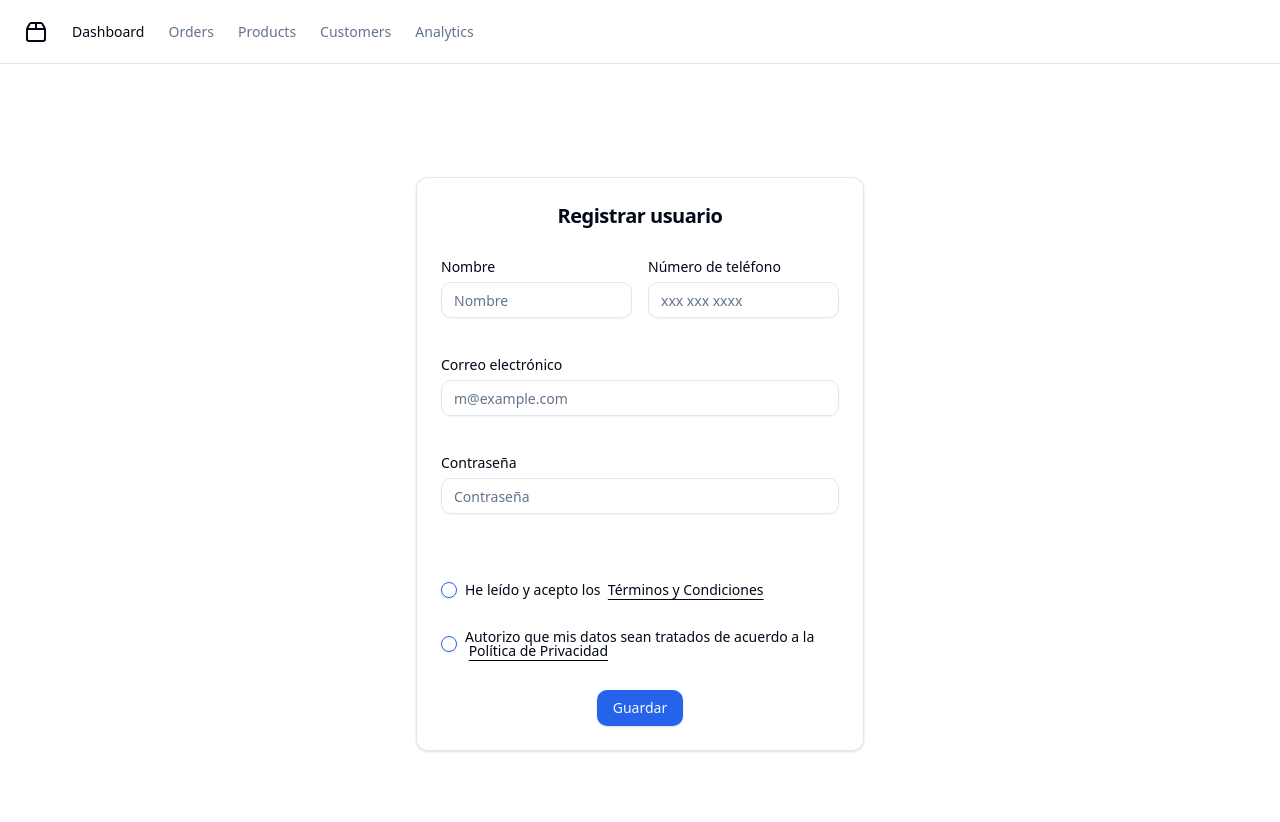
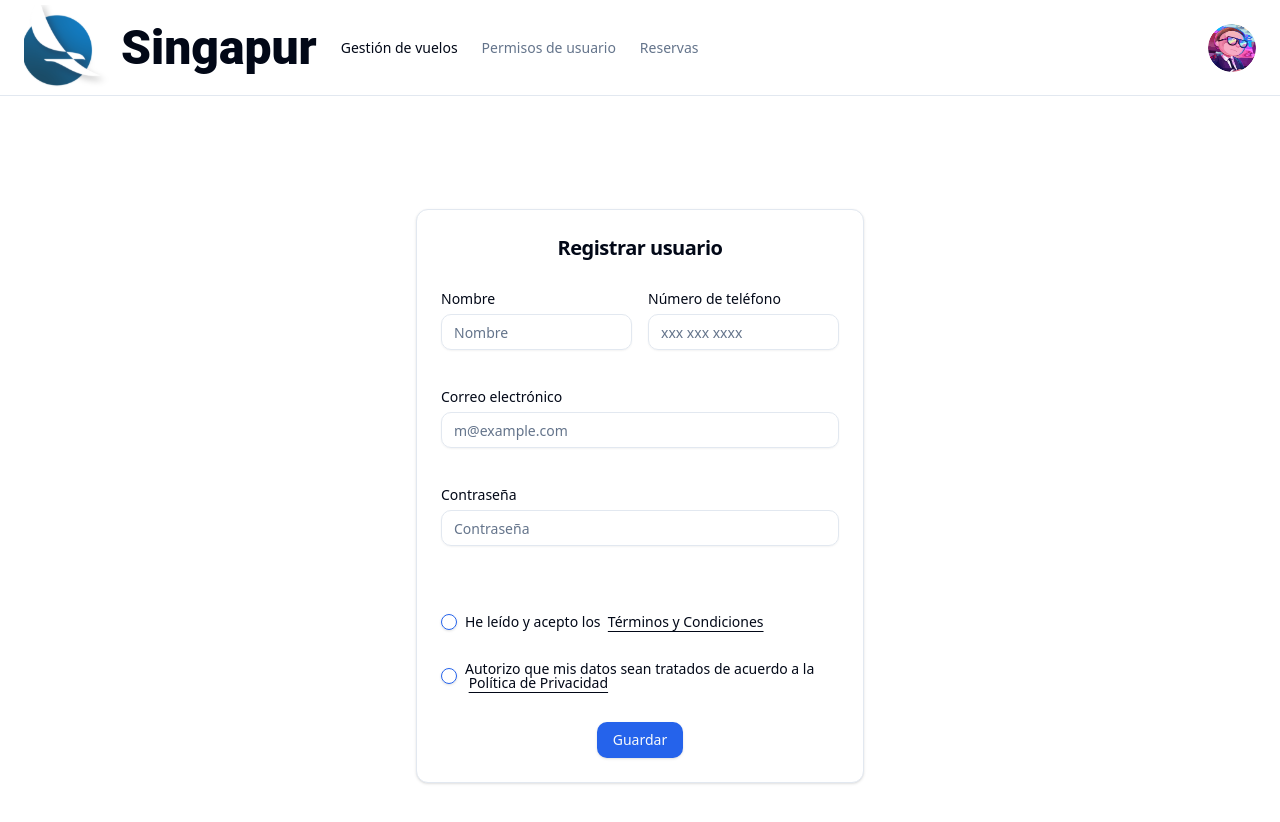
Before and after one commit to repositorios-fabrica-escuela/code-factory-virtual-front, a Next.js app: page /authentication/register/register in a window 1280 px wide. Shown: the top 822 px of the page. Built offline with nearby package versions, Linux system fonts and the light colour scheme.

Commit message:
add  nav

```diff
--- a/src/pages/authentication/nav/nav.tsx
+++ b/src/pages/authentication/nav/nav.tsx
@@ -1,11 +1,20 @@
 import Link from "next/link"
-
 import { Button } from "@/components/ui/button"
 import {
   Menu,
   Package2,
+  UserCircle,
 } from "lucide-react"
+import Image from 'next/image';
 import { Sheet, SheetContent, SheetTrigger } from "@/components/ui/sheet"
+import {
+  DropdownMenu,
+  DropdownMenuContent,
+  DropdownMenuItem,
+  DropdownMenuLabel,
+  DropdownMenuSeparator,
+  DropdownMenuTrigger,
+} from "@/components/ui/dropdown-menu";
 
 export const description =
   "A sign up form with first name, last name, email and password inside a card. There's an option to sign up with GitHub and a link to login if you already have an account"
@@ -13,44 +22,40 @@ export const description =
 export function NavBar() {
   return (
     <div className="flex flex-col">
-      <header className="sticky top-0 flex h-16 items-center gap-4 border-b bg-background px-4 md:px-6">
+      <header className="sticky top-0 flex h-24 items-center justify-between gap-4 border-b bg-background px-4 md:px-6">
+        <div className="flex items-center gap-4">
           <nav className="hidden flex-col gap-6 text-lg font-medium md:flex md:flex-row md:items-center md:gap-5 md:text-sm lg:gap-6">
             <Link
               href="#"
               className="flex items-center gap-2 text-lg font-semibold md:text-base"
             >
-            <Package2 className="h-6 w-6" />
-            <span className="sr-only">Acme Inc</span>
+              <Image
+                src="/logo2.svg"
+                alt="Acme Inc Logo"
+                width={120}
+                height={40}
+                className="h-18 w-auto"
+                priority
+              />
+              <span className="font-roboto font-black text-5xl">Singapur</span>
             </Link>
             <Link
               href="#"
               className="text-foreground transition-colors hover:text-foreground"
             >
-            Dashboard
+              Gestión de vuelos
             </Link>
             <Link
               href="#"
               className="text-muted-foreground transition-colors hover:text-foreground"
             >
-            Orders
+              Permisos de usuario
             </Link>
             <Link
               href="#"
               className="text-muted-foreground transition-colors hover:text-foreground"
             >
-            Products
-          </Link>
-          <Link
-            href="#"
-            className="text-muted-foreground transition-colors hover:text-foreground"
-          >
-            Customers
-          </Link>
-          <Link
-            href="#"
-            className="text-muted-foreground transition-colors hover:text-foreground"
-          >
-            Analytics
+              Reservas
             </Link>
           </nav>
           <Sheet>
@@ -70,43 +75,59 @@ export function NavBar() {
                   href="#"
                   className="flex items-center gap-2 text-lg font-semibold"
                 >
-                <Package2 className="h-6 w-6" />
-                <span className="sr-only">Acme Inc</span>
+                  <Image
+                    src="/logo2.svg"
+                    alt="Acme Inc Logo"
+                    width={120}
+                    height={40}
+                    className="h-10 w-auto"
+                    priority
+                  />
+                  <span className="font-roboto font-black text-6xl" >Singapur</span>
                 </Link>
                 <Link href="#" className="hover:text-foreground">
-                Dashboard
+                  Gestión de vuelos
                 </Link>
                 <Link
                   href="#"
                   className="text-muted-foreground hover:text-foreground"
                 >
-                Orders
+                  Permisos de usuario
                 </Link>
                 <Link
                   href="#"
                   className="text-muted-foreground hover:text-foreground"
                 >
-                Products
+                  Reservas
                 </Link>
-              <Link
-                href="#"
-                className="text-muted-foreground hover:text-foreground"
-              >
-                Customers
-              </Link>
-              <Link
-                href="#"
-                className="text-muted-foreground hover:text-foreground"
-              >
-                Analytics
-              </Link>
+
               </nav>
             </SheetContent>
           </Sheet>
+        </div>
 
+        <DropdownMenu>
+          <DropdownMenuTrigger asChild>
+            <Button variant="ghost" size="icon" className="rounded-full h-18 w-18">
+              {/* Aumenté el tamaño del botón de usuario */}
+              <img src="/logo.png" alt="User avatar" className="h-12 w-12 rounded-full" />
+
+              <span className="sr-only">Open user menu</span>
+            </Button>
+          </DropdownMenuTrigger>
+          <DropdownMenuContent align="end">
+            <DropdownMenuLabel>My Account</DropdownMenuLabel>
+            <DropdownMenuSeparator />
+            <DropdownMenuItem>Profile</DropdownMenuItem>
+            <DropdownMenuItem>Settings</DropdownMenuItem>
+            <DropdownMenuItem>Billing</DropdownMenuItem>
+            <DropdownMenuSeparator />
+            <DropdownMenuItem>Log out</DropdownMenuItem>
+          </DropdownMenuContent>
+        </DropdownMenu>
       </header>
     </div>
   );
 }
 
-export default  NavBar;
+export default NavBar;
--- a/tailwind.config.ts
+++ b/tailwind.config.ts
@@ -55,6 +55,9 @@ const config: Config = {
 				lg: 'var(--radius)',
 				md: 'calc(var(--radius) - 2px)',
 				sm: 'calc(var(--radius) - 4px)'
+			},
+			fontFamily: {
+				roboto: ['Roboto', 'sans-serif'],
 			}
 		}
 	},
```
Also changed, not shown: public/Logo2.svg (added), public/logo.png (added). Lines whose indentation alone changed are shown as unchanged.
